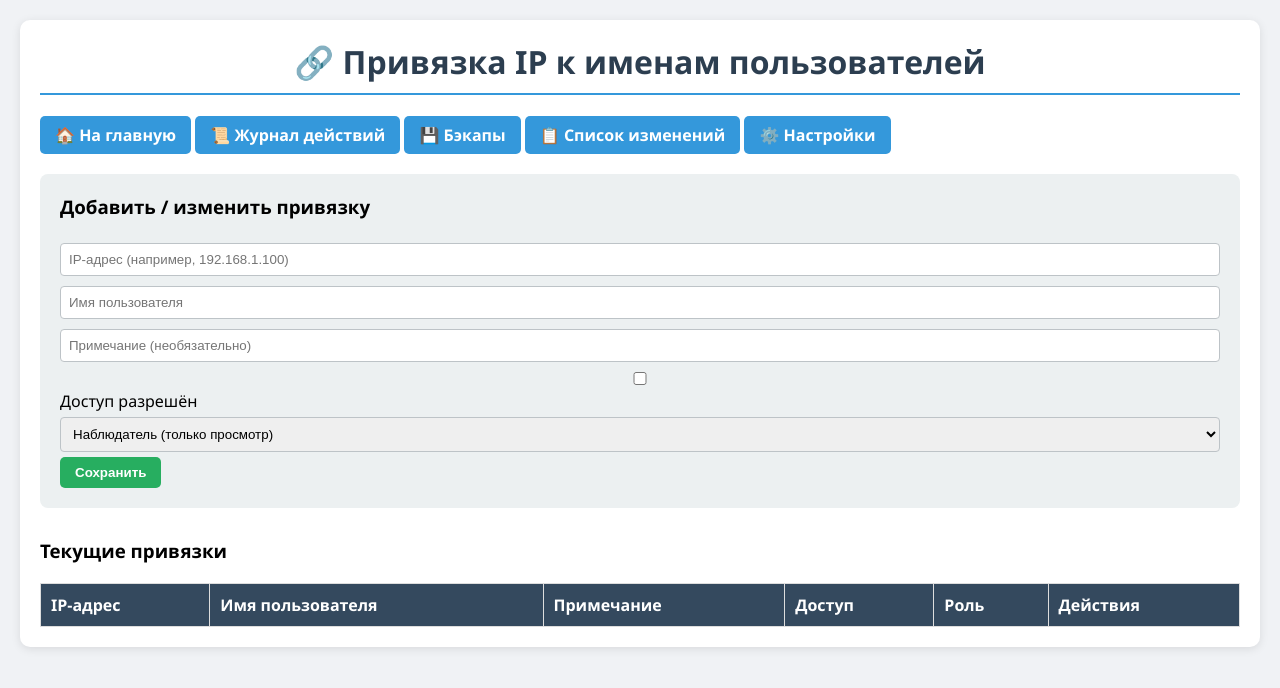
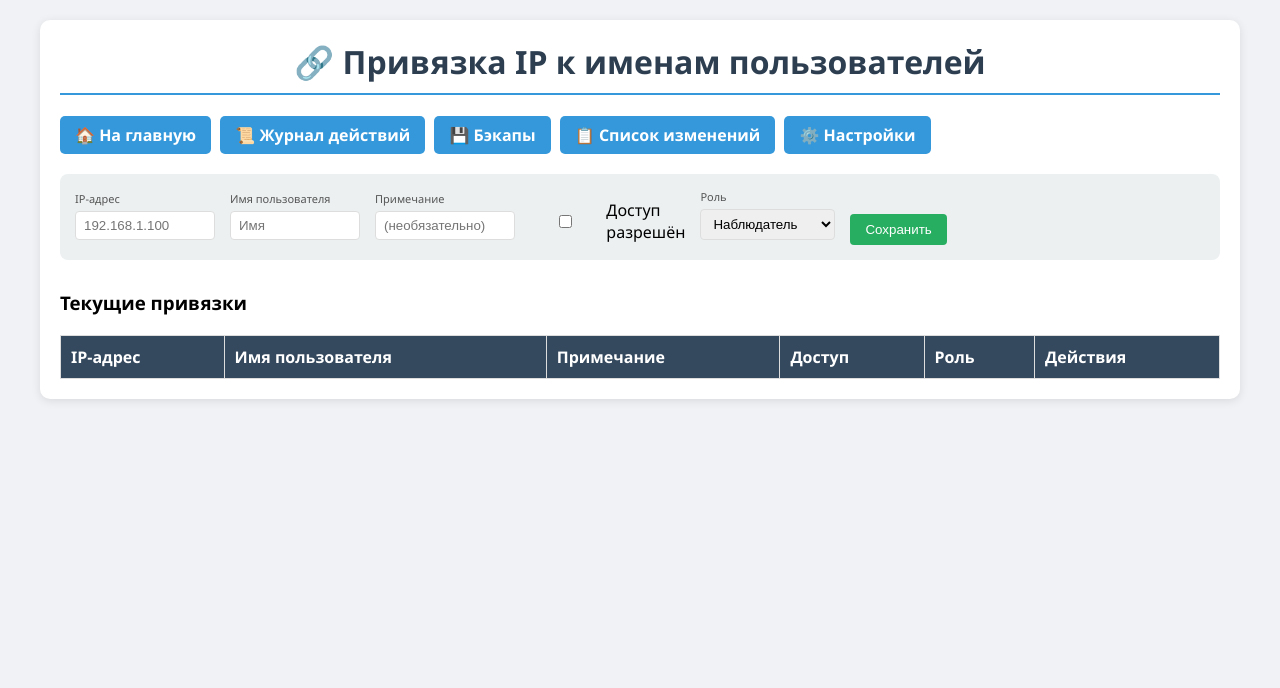
Before and after one commit to Dykus/railway-dispatcher, a Python web app: template app/templates/admin_ip_users.html in a window 1280 px wide. Shown: the top 688 px of the page. Run offline with Jinja, Linux system fonts and the light colour scheme; the template is opened without the code that fills it, so the values that code supplies are empty.

Commit message:
ЖД Диспетчерская 4.0.0-beta – крупное обновление:      Исправлена страница привязки IP (компактная форма в одну строку).      Программа полностью автономна (не требует интернета для определения IP).      Улучшено логирование и инициализация БД.      Редактирование дат в истории – только для последнего события, с синхронизацией таймеров.      Все предыдущие функции (контроль сроков, бэкапы, роли, аудит) сохранены.  Рекомендуется для тестирования на Windows 7 и выше без доступа в интернет.

```diff
--- a/app/templates/admin_ip_users.html
+++ b/app/templates/admin_ip_users.html
@@ -1,56 +1,9 @@
-<!-- НАЧАЛО ФАЙЛА app/templates/admin_ip_users.html -->
 <!DOCTYPE html>
 <html lang="ru">
 <head>
     <meta charset="UTF-8">
     <title>Привязка IP к пользователям</title>
     <link rel="stylesheet" href="{{ url_for('static', filename='css/style.css') }}">
-    <style>
-        /* Дополнительные стили для этой страницы */
-        .ip-form {
-            background: #ecf0f1;
-            padding: 20px;
-            border-radius: 8px;
-            margin-bottom: 30px;
-        }
-        .ip-form h3 {
-            margin-top: 0;
-        }
-        .ip-form input, .ip-form select {
-            padding: 8px;
-            margin: 5px 5px 5px 0;
-            border: 1px solid #bdc3c7;
-            border-radius: 4px;
-        }
-        .ip-table {
-            width: 100%;
-            border-collapse: collapse;
-            background: white;
-            margin-top: 20px;
-        }
-        .ip-table th, .ip-table td {
-            border: 1px solid #ddd;
-            padding: 10px;
-            text-align: left;
-            vertical-align: top;
-        }
-        .ip-table th {
-            background: #34495e;
-            color: white;
-            font-weight: bold;
-        }
-        .ip-table tr:nth-child(even) {
-            background: #f9f9f9;
-        }
-        .delete-btn {
-            background: #e74c3c;
-            color: white;
-            border: none;
-            padding: 5px 10px;
-            border-radius: 4px;
-            cursor: pointer;
-        }
-    </style>
 </head>
 <body>
 <div class="container">
@@ -63,19 +16,38 @@
         <a href="/admin/settings" class="btn btn-primary">⚙️ Настройки</a>
     </div>
 
-    <form method="POST" class="ip-form">
-        <h3>Добавить / изменить привязку</h3>
-        <input type="text" name="ip_address" placeholder="IP-адрес (например, 192.168.1.100)" required>
-        <input type="text" name="username" placeholder="Имя пользователя" required>
-        <input type="text" name="note" placeholder="Примечание (необязательно)">
-        <label><input type="checkbox" name="access_allowed" value="1"> Доступ разрешён</label>
-        <select name="role">
-            <option value="viewer">Наблюдатель (только просмотр)</option>
-            <option value="dispatcher">Диспетчер</option>
-            <option value="supervisor">Супервизор (может редактировать данные)</option>
-            <option value="admin">Администратор</option>
-        </select>
-        <button type="submit" class="btn btn-success">Сохранить</button>
+    <!-- ФОРМА С INLINE-СТИЛЯМИ (гарантированно горизонтальная) -->
+    <form method="POST" style="background: #ecf0f1; padding: 15px; border-radius: 8px; margin-bottom: 30px;">
+        <div style="display: flex; flex-wrap: wrap; align-items: flex-end; gap: 15px;">
+            <div>
+                <label style="font-size: 11px; color: #555; display: block;">IP-адрес</label>
+                <input type="text" name="ip_address" placeholder="192.168.1.100" required style="padding: 6px 8px; width: 140px;">
+            </div>
+            <div>
+                <label style="font-size: 11px; color: #555; display: block;">Имя пользователя</label>
+                <input type="text" name="username" placeholder="Имя" required style="padding: 6px 8px; width: 130px;">
+            </div>
+            <div>
+                <label style="font-size: 11px; color: #555; display: block;">Примечание</label>
+                <input type="text" name="note" placeholder="(необязательно)" style="padding: 6px 8px; width: 140px;">
+            </div>
+            <div style="display: flex; align-items: center; gap: 5px; padding-bottom: 2px;">
+                <input type="checkbox" name="access_allowed" value="1" id="access_allowed">
+                <label for="access_allowed">Доступ разрешён</label>
+            </div>
+            <div>
+                <label style="font-size: 11px; color: #555; display: block;">Роль</label>
+                <select name="role" style="padding: 6px 8px;">
+                    <option value="viewer">Наблюдатель</option>
+                    <option value="dispatcher">Диспетчер</option>
+                    <option value="supervisor">Супервизор</option>
+                    <option value="admin">Администратор</option>
+                </select>
+            </div>
+            <div>
+                <button type="submit" style="background: #27ae60; color: white; border: none; padding: 8px 15px; border-radius: 4px; cursor: pointer;">Сохранить</button>
+            </div>
+        </div>
     </form>
 
     <h3>Текущие привязки</h3>
@@ -109,6 +81,57 @@
         </tbody>
     </table>
 </div>
+
+<style>
+    /* Стили для таблицы (если не подхватились из основного CSS) */
+    .ip-table {
+        width: 100%;
+        border-collapse: collapse;
+        background: white;
+        margin-top: 20px;
+    }
+    .ip-table th, .ip-table td {
+        border: 1px solid #ddd;
+        padding: 10px;
+        text-align: left;
+        vertical-align: top;
+    }
+    .ip-table th {
+        background: #34495e;
+        color: white;
+        font-weight: bold;
+    }
+    .ip-table tr:nth-child(even) {
+        background: #f9f9f9;
+    }
+    .delete-btn {
+        background: #e74c3c;
+        color: white;
+        border: none;
+        padding: 5px 10px;
+        border-radius: 4px;
+        cursor: pointer;
+    }
+    .nav-bar {
+        margin-bottom: 20px;
+    }
+    .btn-primary {
+        background: #3498db;
+        color: white;
+        padding: 8px 15px;
+        text-decoration: none;
+        border-radius: 5px;
+        display: inline-block;
+        margin-right: 5px;
+    }
+    .container {
+        max-width: 1200px;
+        margin: 0 auto;
+        background: white;
+        padding: 20px;
+        border-radius: 10px;
+        box-shadow: 0 2px 10px rgba(0,0,0,0.1);
+    }
+</style>
 </body>
 </html>
-<!-- КОНЕЦ ФАЙЛА app/templates/admin_ip_users.html -->
```
Also changed, not shown: app/routes/main.py (+22 -7 lines), run.py (+40 -12 lines), CHANGELOG.txt, README.md.
